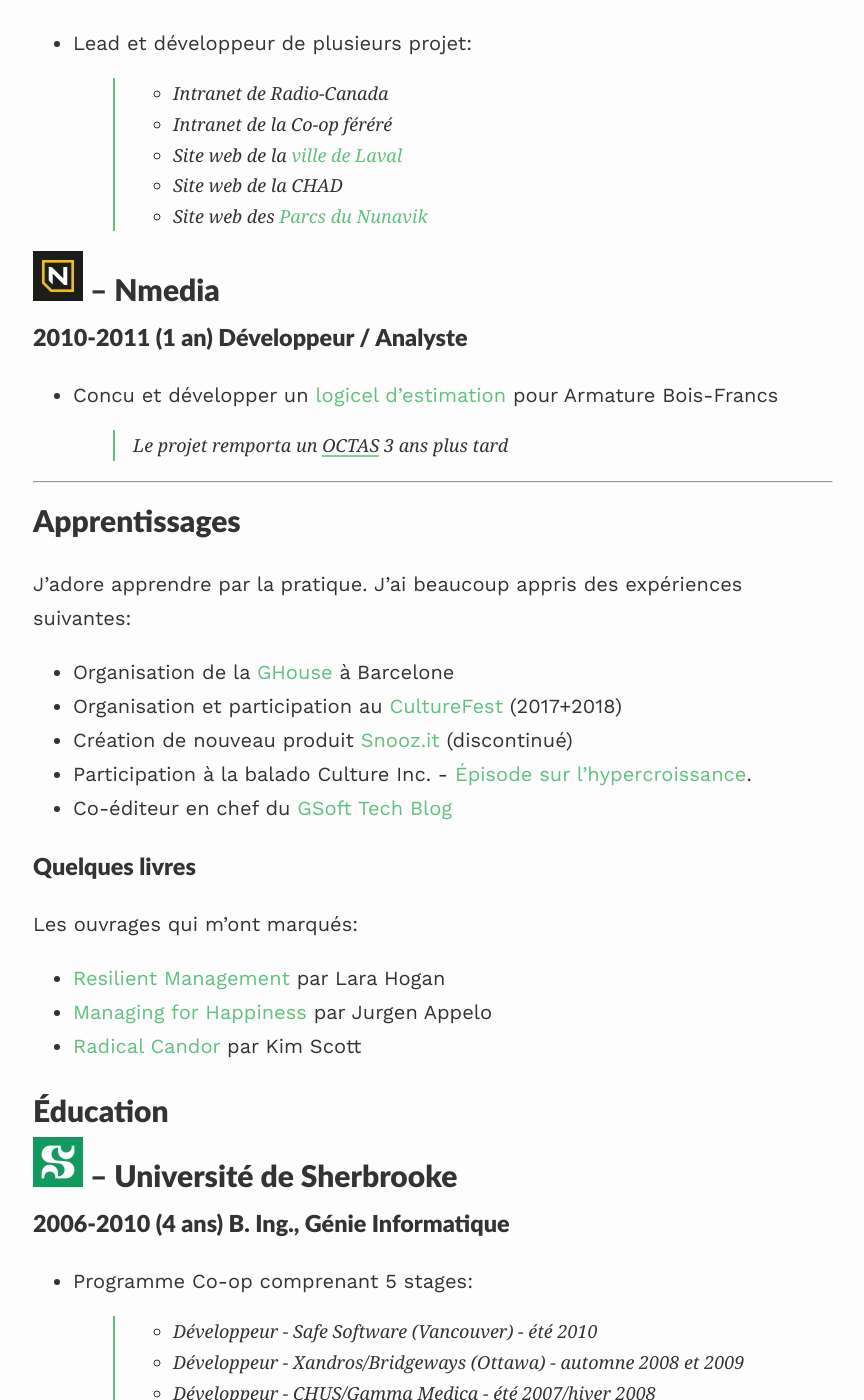
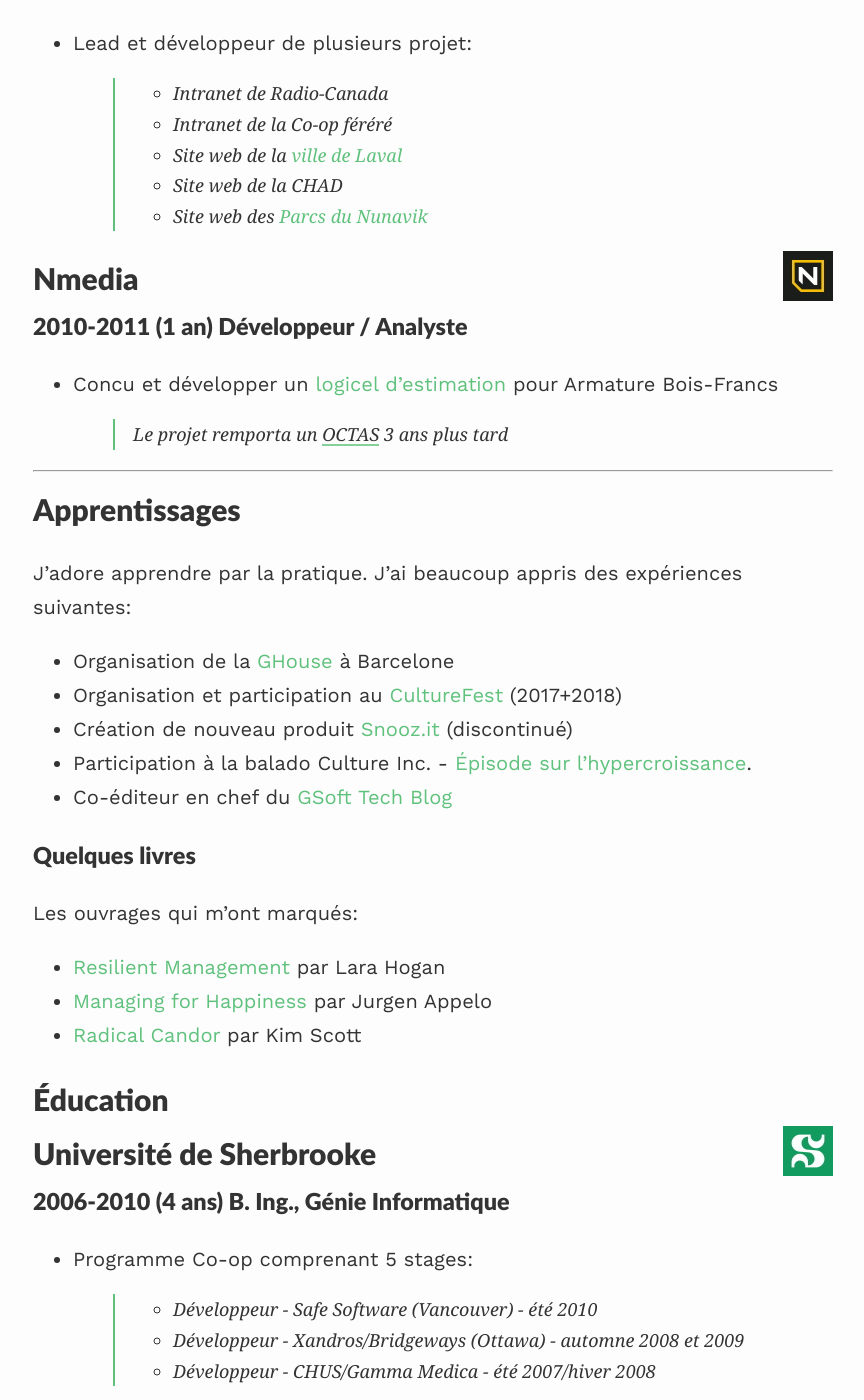
Before and after one commit to drdeteck/Me2, a Jekyll site: the page built from cv.md, in a window 1280 px wide and 1400 px high, scrolled down 942 px. Shown: the whole window, without its empty margins (207-1071 px from the left). Built offline with Jekyll 4.4.1, drawn with Linux system fonts in a browser that asks for light colours; nearby versions of some CDN libraries.

Commit message:
Update cv.md

```diff
--- a/cv.md
+++ b/cv.md
@@ -36,7 +36,7 @@ Expériences
 >-	Site web de la CHAD
 >-	Site web des [Parcs du Nunavik](https://www.nunavikparks.ca/)
 
-![Nmedia Logo](/me/assets/images/nms50.jpg "Nmedia Logo") -- Nmedia
+![Nmedia Logo](/me/assets/images/nms50.jpg "Nmedia Logo"){:style="float: right;"}Nmedia
 ------------
 
 ### 2010-2011 (1 an) **Développeur / Analyste** ###
@@ -63,7 +63,7 @@ Les ouvrages qui m'ont marqués:
 Éducation
 ============
 
-![UdeS](/me/assets/images/udes50.jpg "UdeS Logo") -- Université de Sherbrooke
+![UdeS](/me/assets/images/udes50.jpg "UdeS Logo"){:style="float: right;"}Université de Sherbrooke
 ------------
 
 ### 2006-2010 (4 ans) **B. Ing., Génie Informatique** ###
```
